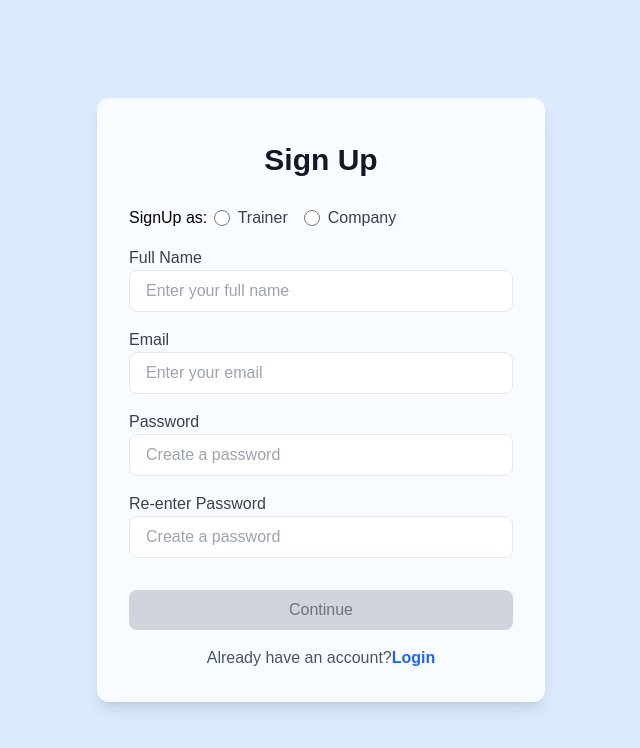
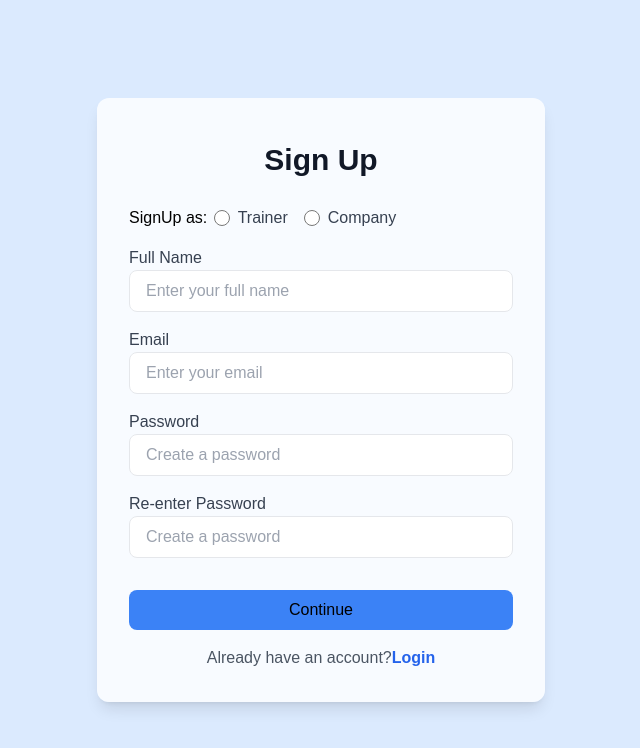
Before and after one commit to AravindhCumulations/trainers_frontend, a Next.js app: page /signup in a window 1280 px wide. Shown: the top 748 px of the page, without its empty margins (319-959 px from the left). Built offline with nearby package versions, Linux system fonts and the light colour scheme.

Commit message:
signup change

```diff
--- a/src/app/signup/page.tsx
+++ b/src/app/signup/page.tsx
@@ -266,11 +266,12 @@ export default function SignupPage() {
                     <button
                         type="button"
                         onClick={handleSignup}
-                        disabled={!isFormValid()}
-                        className={`w-full px-4 py-2 rounded-lg transition-colors duration-300 ${!isFormValid()
-                            ? "bg-gray-300 text-gray-500 cursor-not-allowed"
-                            : "bg-blue-500 hover:bg-blue-700 text-white"
-                            }`}
+                        // disabled={!isFormValid()}
+                        className={`w-full px-4 py-2 rounded-lg transition-colors duration-300 bg-blue-500 hover:bg-blue-700 text-white}`}
+
+                    // ${!isFormValid()
+                    //     ? "bg-gray-300 text-gray-500 cursor-not-allowed"
+                    //     :
                     >
                         Continue
                     </button>
```
